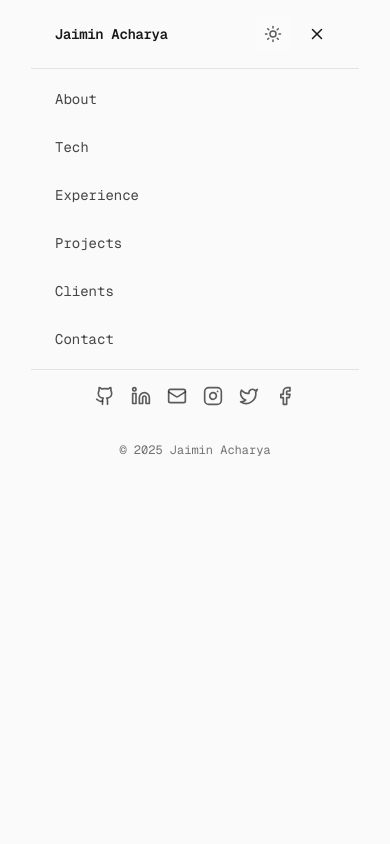
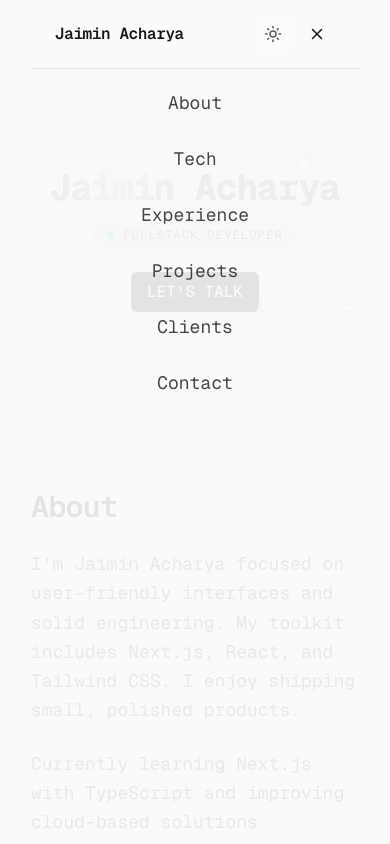
Before and after one commit to jaimin-acharya/portfolio, a Next.js app: page / in a window 390 px wide. Both pictures are taken after a click on the button 317 px from the left and 34 px from the top of the page. Shown: the top 844 px of the page. Built offline with nearby package versions, Linux system fonts and the light colour scheme.

Commit message:
Improved Mobile Header UI.

```diff
--- a/app/components/Header.jsx
+++ b/app/components/Header.jsx
@@ -36,7 +36,7 @@ export default function Header() {
       <div className="mx-auto px-6 flex items-center justify-between">
         <a
           href="#"
-          className="font-semibold tracking-tight text-sm sm:text-base"
+          className="font-semibold tracking-tight text-md sm:text-base"
         >
           {siteMeta.name}
         </a>
@@ -78,40 +78,22 @@ export default function Header() {
             animate={{ opacity: 1, y: 0, height: "100vh" }}
             exit={{ opacity: 0, y: -20, height: 0 }}
             transition={{ duration: 0.3, ease: "easeInOut" }}
-            className="fixed z-20 top-full left-0 backdrop-blur supports-[backdrop-filter]:bg-background h-screen w-full lg:hidden overflow-hidden"
+            className="fixed z-20 top-full left-0 w-full lg:hidden overflow-hidden"
+            onClick={() => setIsOpen(false)}
           >
             {/* Nav links */}
-            <nav className="border-t border-b border-foreground/10 mx-auto max-w-5xl px-6 py-3 flex flex-col items-start gap-3 text-sm">
+            <nav className="backdrop-blur-md bg-background/80 supports-[backdrop-filter]:bg-background/90 h-full border-t border-b border-foreground/10 mx-auto max-w-5xl px-6 py-3 flex flex-col items-center justify-start gap-3 text-sm">
               {NavLinks.map(({ href, label }) => (
                 <a
                   key={href}
                   href={href}
-                  className="py-2 text-foreground/80 hover:text-foreground/100 transition-colors"
+                  className="py-2 text-lg text-foreground/80 hover:text-foreground/100 transition-colors"
                   onClick={() => setIsOpen(false)}
                 >
                   {label}
                 </a>
               ))}
             </nav>
-
-            {/* Social Links */}
-            <div className="flex items-center justify-center text-center px-6 gap-4 mt-4">
-              {socialLinks.map(({ name, href, Icon }) => (
-                <a
-                  key={name}
-                  href={href}
-                  target="_blank"
-                  rel="noreferrer"
-                  className="text-foreground/70 hover:text-foreground"
-                >
-                  <Icon size={20} />
-                </a>
-              ))}
-            </div>
-            {/* Minimal Footer */}
-            <div className="mt-6 text-xs text-foreground/60 w-full text-center pt-3">
-              © {new Date().getFullYear()} Jaimin Acharya
-            </div>
           </motion.div>
         )}
       </AnimatePresence>
```
